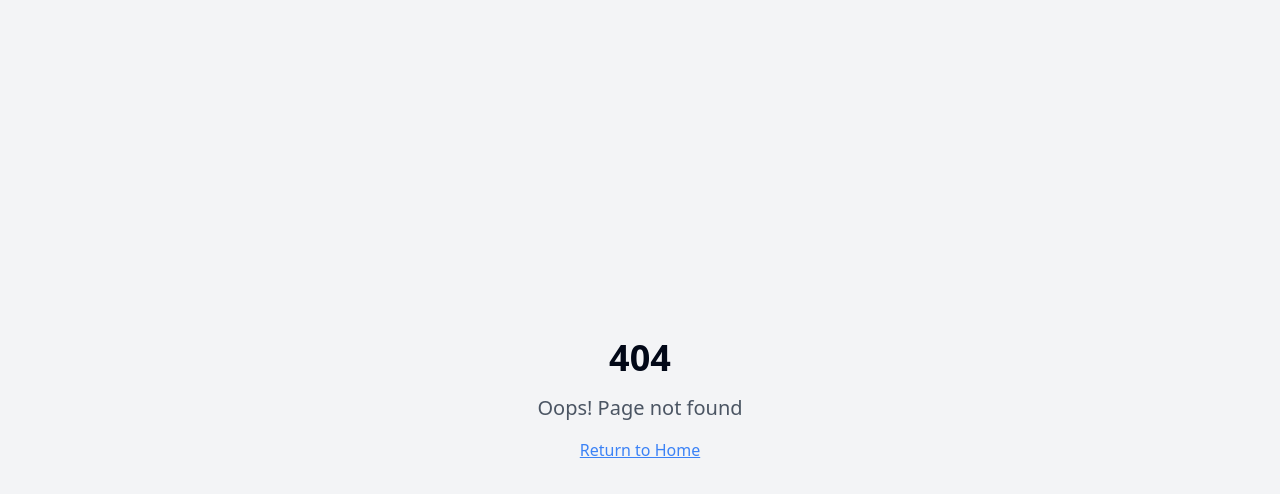
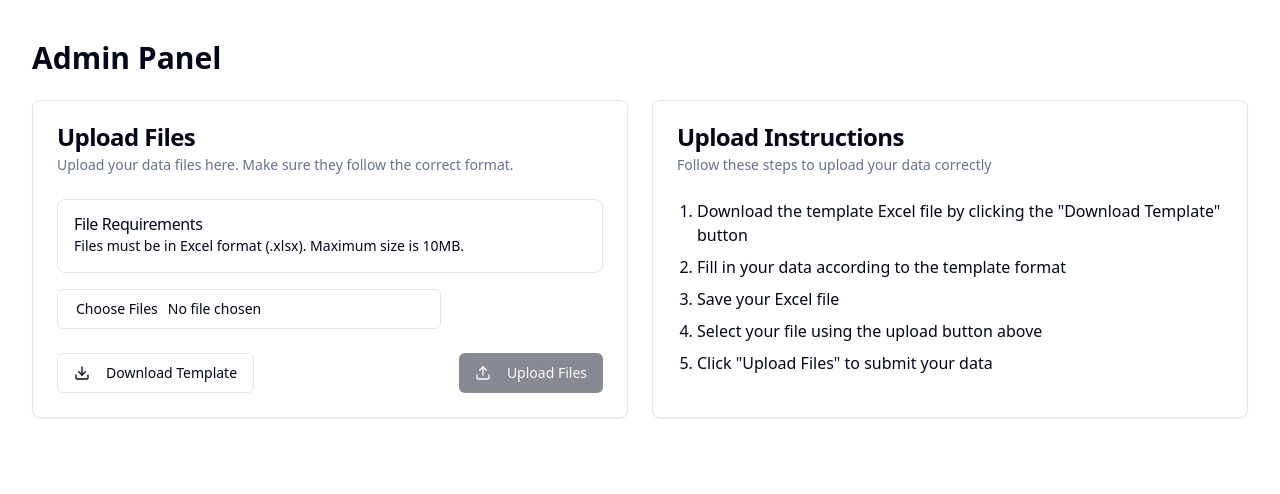
Before and after one commit to dauitsuragan002/school-info-hub-kz, a React (Vite) app: page /admin in a window 1280 px wide. Before the commit this address had no page. Shown: the top 494 px of the page. Built offline with nearby package versions, Linux system fonts and the light colour scheme.

Commit message:
Add admin panel and Excel upload
Implement admin panel with Excel upload functionality.

```diff
--- a/src/App.tsx
+++ b/src/App.tsx
@@ -1,9 +1,11 @@
+
 import { Toaster } from "@/components/ui/toaster";
 import { Toaster as Sonner } from "@/components/ui/sonner";
 import { TooltipProvider } from "@/components/ui/tooltip";
 import { QueryClient, QueryClientProvider } from "@tanstack/react-query";
 import { BrowserRouter, Routes, Route } from "react-router-dom";
 import Index from "./pages/Index";
+import AdminPage from "./pages/AdminPage";
 import NotFound from "./pages/NotFound";
 
 const queryClient = new QueryClient();
@@ -16,6 +18,7 @@ const App = () => (
       <BrowserRouter>
         <Routes>
           <Route path="/" element={<Index />} />
+          <Route path="/admin" element={<AdminPage />} />
           {/* ADD ALL CUSTOM ROUTES ABOVE THE CATCH-ALL "*" ROUTE */}
           <Route path="*" element={<NotFound />} />
         </Routes>
--- /dev/null
+++ b/src/pages/AdminPage.tsx
@@ -0,0 +1,139 @@
+
+import { useState } from "react";
+import { Button } from "@/components/ui/button";
+import { Input } from "@/components/ui/input";
+import { Card, CardContent, CardDescription, CardFooter, CardHeader, CardTitle } from "@/components/ui/card";
+import { Alert, AlertDescription, AlertTitle } from "@/components/ui/alert";
+import { Download, Upload } from "lucide-react";
+import { useToast } from "@/hooks/use-toast";
+
+const AdminPage = () => {
+  const [files, setFiles] = useState<FileList | null>(null);
+  const [uploading, setUploading] = useState(false);
+  const { toast } = useToast();
+
+  const handleFileChange = (e: React.ChangeEvent<HTMLInputElement>) => {
+    if (e.target.files) {
+      setFiles(e.target.files);
+    }
+  };
+
+  const handleUpload = async () => {
+    if (!files || files.length === 0) {
+      toast({
+        title: "No files selected",
+        description: "Please select files to upload",
+        variant: "destructive",
+      });
+      return;
+    }
+
+    setUploading(true);
+
+    // This is a mock upload - in a real implementation, you'd send files to a server
+    try {
+      // Simulate API call
+      await new Promise(resolve => setTimeout(resolve, 1500));
+
+      toast({
+        title: "Upload successful",
+        description: `Successfully uploaded ${files.length} file(s)`,
+      });
+
+      setFiles(null);
+      // Reset the file input
+      const fileInput = document.getElementById("file-upload") as HTMLInputElement;
+      if (fileInput) fileInput.value = "";
+    } catch (error) {
+      toast({
+        title: "Upload failed",
+        description: "There was an error uploading your files",
+        variant: "destructive",
+      });
+    } finally {
+      setUploading(false);
+    }
+  };
+
+  const downloadTemplate = () => {
+    // Create a link to download the template file
+    const link = document.createElement("a");
+    link.href = "/data_template.xlsx"; // This should match the path in the public folder
+    link.download = "data_template.xlsx";
+    document.body.appendChild(link);
+    link.click();
+    document.body.removeChild(link);
+  };
+
+  return (
+    <div className="container mx-auto py-10">
+      <h1 className="text-3xl font-bold mb-6">Admin Panel</h1>
+
+      <div className="grid gap-6 md:grid-cols-2">
+        <Card>
+          <CardHeader>
+            <CardTitle>Upload Files</CardTitle>
+            <CardDescription>
+              Upload your data files here. Make sure they follow the correct format.
+            </CardDescription>
+          </CardHeader>
+          <CardContent>
+            <div className="space-y-4">
+              <Alert>
+                <AlertTitle>File Requirements</AlertTitle>
+                <AlertDescription>
+                  Files must be in Excel format (.xlsx). Maximum size is 10MB.
+                </AlertDescription>
+              </Alert>
+
+              <div className="grid w-full max-w-sm items-center gap-1.5">
+                <Input
+                  id="file-upload"
+                  type="file"
+                  accept=".xlsx,.xls"
+                  multiple
+                  onChange={handleFileChange}
+                />
+                {files && files.length > 0 && (
+                  <p className="text-sm text-muted-foreground">
+                    {files.length} file(s) selected
+                  </p>
+                )}
+              </div>
+            </div>
+          </CardContent>
+          <CardFooter className="flex justify-between">
+            <Button variant="outline" onClick={downloadTemplate}>
+              <Download className="mr-2 h-4 w-4" />
+              Download Template
+            </Button>
+            <Button onClick={handleUpload} disabled={!files || uploading}>
+              <Upload className="mr-2 h-4 w-4" />
+              {uploading ? "Uploading..." : "Upload Files"}
+            </Button>
+          </CardFooter>
+        </Card>
+
+        <Card>
+          <CardHeader>
+            <CardTitle>Upload Instructions</CardTitle>
+            <CardDescription>
+              Follow these steps to upload your data correctly
+            </CardDescription>
+          </CardHeader>
+          <CardContent>
+            <ol className="list-decimal pl-5 space-y-2">
+              <li>Download the template Excel file by clicking the "Download Template" button</li>
+              <li>Fill in your data according to the template format</li>
+              <li>Save your Excel file</li>
+              <li>Select your file using the upload button above</li>
+              <li>Click "Upload Files" to submit your data</li>
+            </ol>
+          </CardContent>
+        </Card>
+      </div>
+    </div>
+  );
+};
+
+export default AdminPage;
--- a/src/pages/Index.tsx
+++ b/src/pages/Index.tsx
@@ -1,11 +1,17 @@
-// Update this page (the content is just a fallback if you fail to update the page)
+
+import { Button } from "@/components/ui/button";
+import { Link } from "react-router-dom";
 
 const Index = () => {
   return (
-    <div className="min-h-screen flex items-center justify-center bg-gray-100">
+    <div className="min-h-screen flex flex-col items-center justify-center bg-gray-100">
       <div className="text-center">
-        <h1 className="text-4xl font-bold mb-4">Welcome to Your Blank App</h1>
-        <p className="text-xl text-gray-600">Start building your amazing project here!</p>
+        <h1 className="text-4xl font-bold mb-4">Welcome to Your Application</h1>
+        <p className="text-xl text-gray-600 mb-8">Start exploring or manage your data from the admin panel</p>
+
+        <Button asChild>
+          <Link to="/admin">Go to Admin Panel</Link>
+        </Button>
       </div>
     </div>
   );
```
Also changed, not shown: 1 other file (tests, documents, lock files or other folders).
